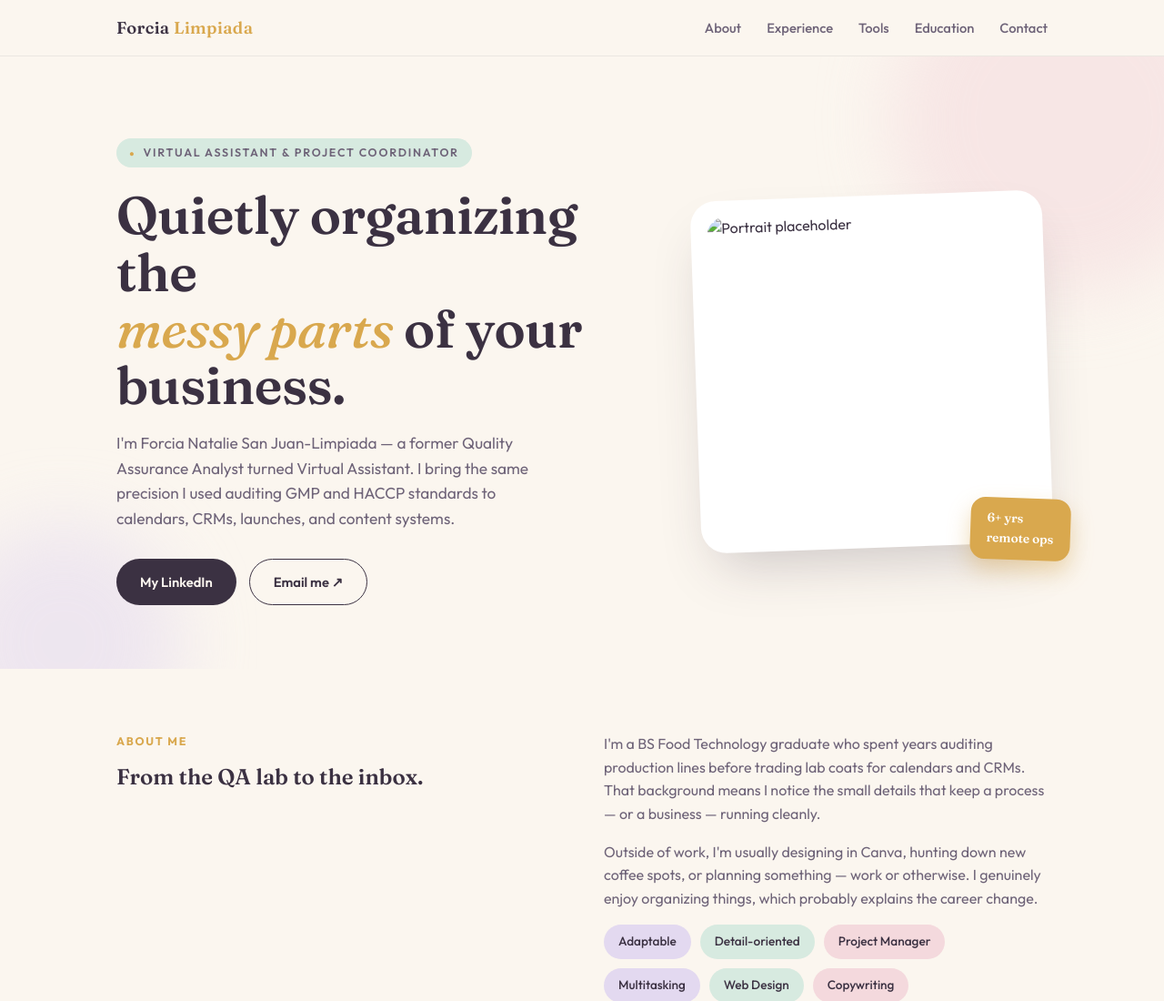
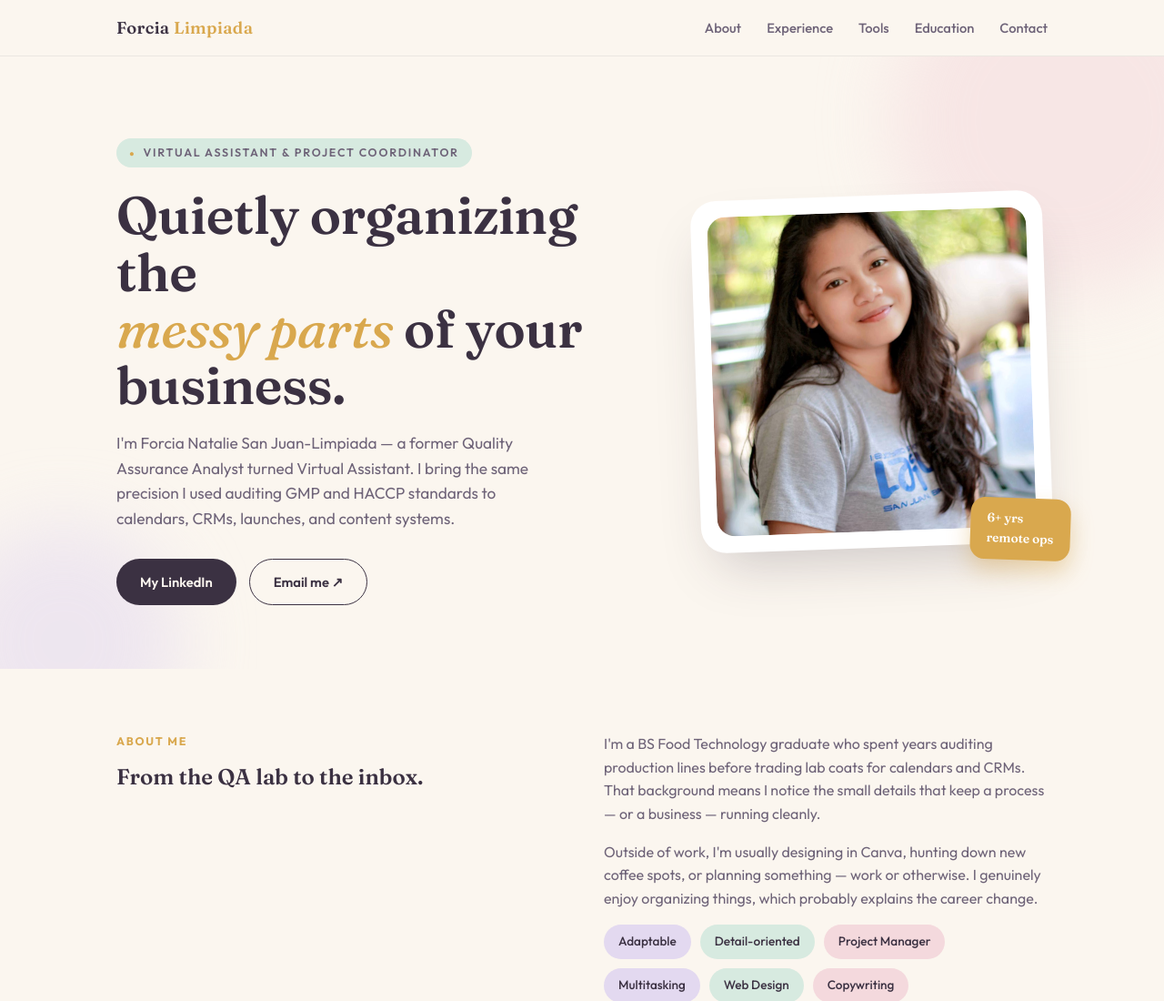
Before and after one commit to chaplimpiada-hub/forcialimpiada, a plain HTML site: page index.html in a window 1280 px wide. Shown: the top 1100 px of the page at 91% size. Drawn offline with Linux system fonts and the light colour scheme.

Commit message:
Update index.html

```diff
--- a/index.html
+++ b/index.html
@@ -305,7 +305,7 @@
       </div>
     </div>
     <div class="portrait-card">
-      <img src="IMG/upwork dp.jpg w=600&h=600&fit=crop" alt="Portrait placeholder">
+      <img src="IMG/upwork dp.jpg?w=600&h=600&fit=crop" alt="Portrait placeholder">
       <div class="portrait-tag">6+ yrs<br>remote ops</div>
     </div>
   </div>
```
